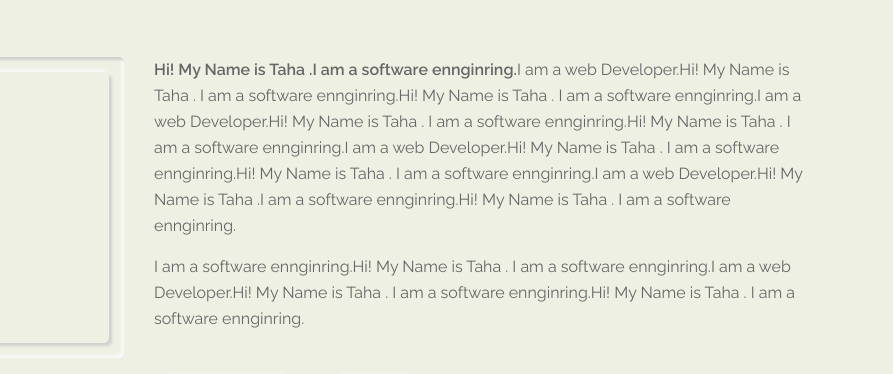
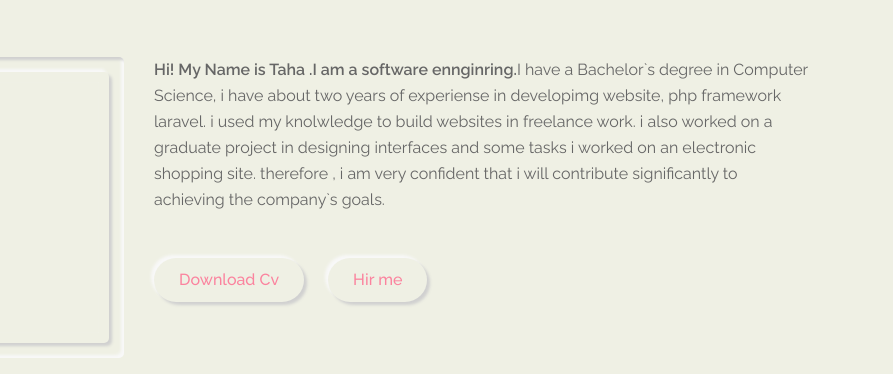
Before and after one commit to taha337/protfolio_Taha, a plain HTML site: page index.html in a window 1280 px wide. Shown: the part 952-1326 px from the top of the page, 387-1280 px from the left. Drawn offline with Linux system fonts and the light colour scheme.

Commit message:
Update index.html

```diff
--- a/index.html
+++ b/index.html
@@ -110,18 +110,10 @@
                     <!-- social links end -->
                 </div>
                 <div class="about-info">
-                    <p><span>Hi! My Name is Taha .I am a software ennginring.</span>I am a web Developer.Hi! My Name is Taha .
-                    I am a software ennginring.Hi! My Name is Taha .
-                    I am a software ennginring.I am a web Developer.Hi! My Name is Taha .
-                    I am a software ennginring.Hi! My Name is Taha .
-                    I am a software ennginring.I am a web Developer.Hi! My Name is Taha .
-                    I am a software ennginring.Hi! My Name is Taha .
-                    I am a software ennginring.I am a web Developer.Hi! My Name is Taha .I am a software ennginring.Hi! My Name is Taha .
-                    I am a software ennginring.</p>
-                    <p>I am a software ennginring.Hi! My Name is Taha .
-                    I am a software ennginring.I am a web Developer.Hi! My Name is Taha .
-                    I am a software ennginring.Hi! My Name is Taha .
-                    I am a software ennginring.</p>
+                    <p><span>Hi! My Name is Taha .I am a software ennginring.</span>I have a Bachelor`s degree in Computer Science,
+                    i have about two years of experiense in developimg website, php framework laravel.
+                    i used my knolwledge to build websites in freelance work. i also worked on a graduate project in designing interfaces and some tasks
+                    i worked on an electronic shopping site. therefore , i am very confident that i will contribute significantly to achieving the company`s goals.</p>
                     <a href="cvTaha.pdf" class="btn-1 outer-shadow hover-in-shadow">Download Cv</a>
                     <a href="#" class="btn-1 outer-shadow hover-in-shadow">Hir me</a>
                 </div>
```
